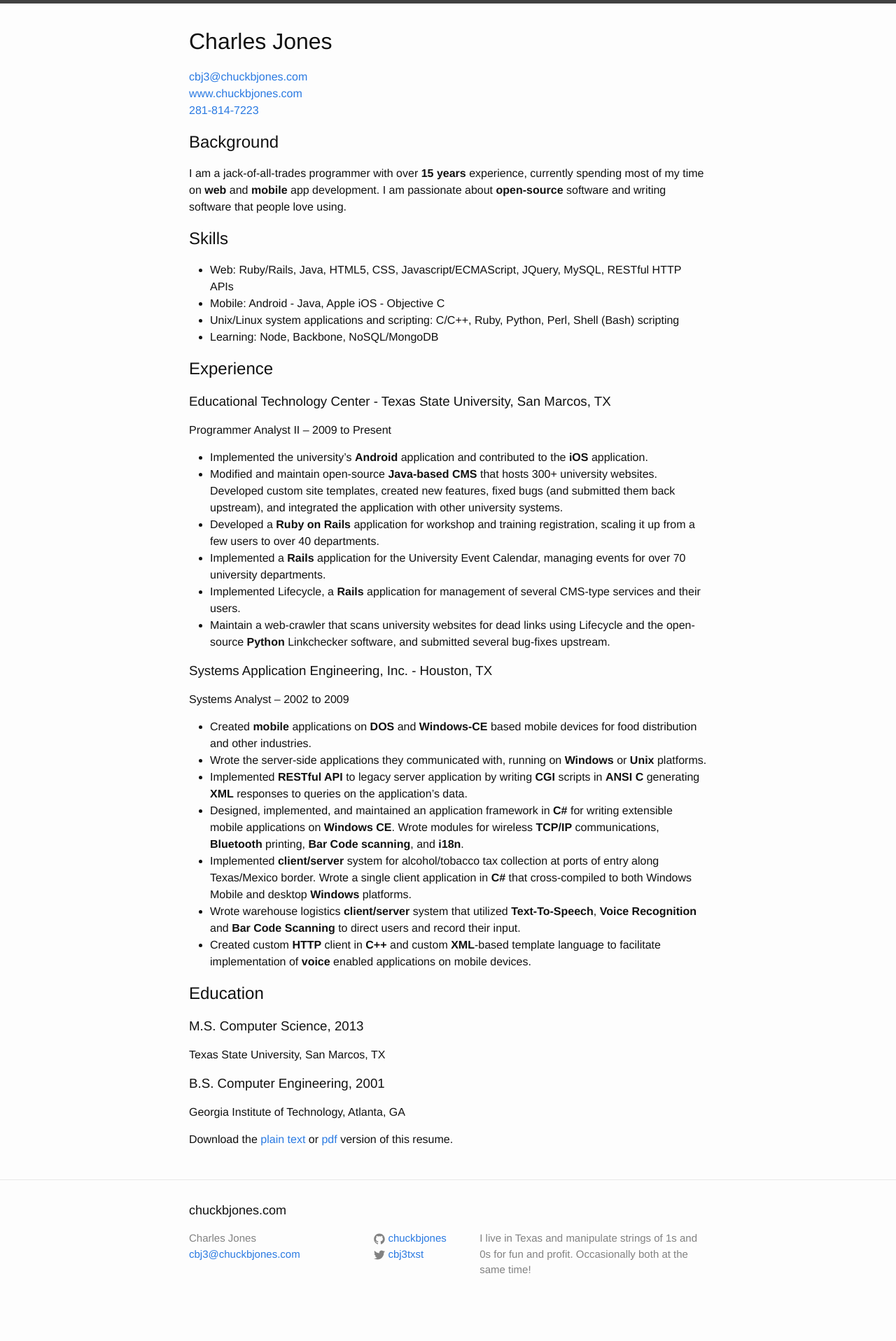
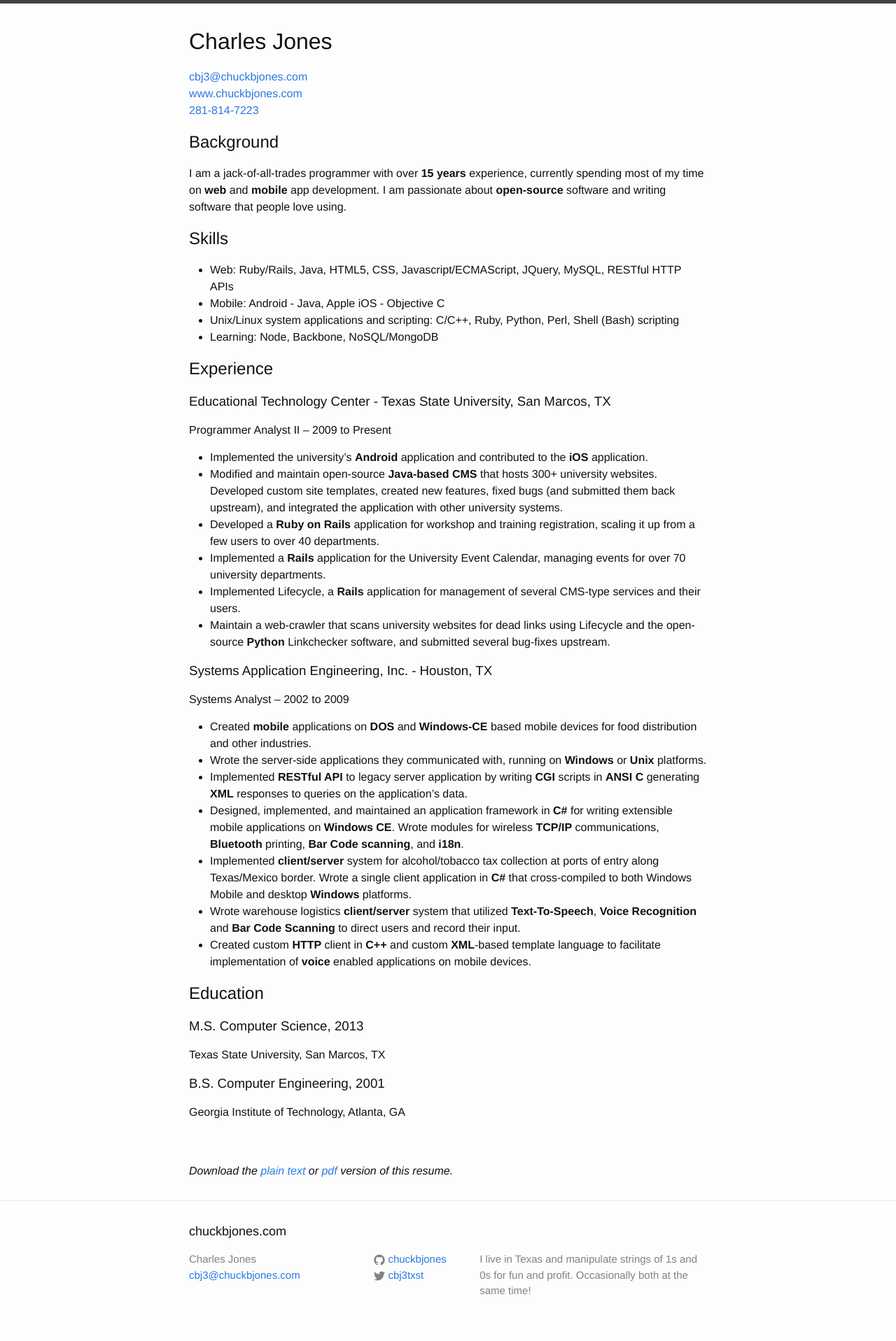
Before and after one commit to chuckbjones/chuckbjones.github.io, a Jekyll site: the page built from resume/index.markdown, in a window 1280 px wide. Shown: the whole page at 70% size. Built offline with Jekyll 4.4.1, drawn with Linux system fonts in a browser that asks for light colours; before the commit the page ends 1887 px from its top, so only the background shows below that.

Commit message:
Tweaked css for mobile and print.

```diff
--- a/_includes/head.html
+++ b/_includes/head.html
@@ -6,7 +6,8 @@
   <title>{% if page.title %}{{ page.title }}{% else %}{{ site.title }}{% endif %}</title>
   <meta name="description" content="{% if page.excerpt %}{{ page.excerpt | strip_html | strip_newlines | truncate: 160 }}{% else %}{{ site.description }}{% endif %}">
 
-  <link rel="stylesheet" href="{{ "/css/main.css" | prepend: site.baseurl }}">
+  <link rel="stylesheet" media="screen, projection" href="{{ "/css/main.css" | prepend: site.baseurl }}">
+  <link rel="stylesheet" media="print" href="{{ "/css/print.css" | prepend: site.baseurl }}">
   <link rel="canonical" href="{{ page.url | replace:'index.html','' | prepend: site.baseurl | prepend: site.url }}">
   <link rel="alternate" type="application/rss+xml" title="{{ site.title }}" href="{{ "/feed.xml" | prepend: site.baseurl | prepend: site.url }}" />
   <link rel="icon" href="{{ "/favicon.png" | prepend: site.baseurl }}">
--- a/_sass/_base.scss
+++ b/_sass/_base.scss
@@ -74,6 +74,14 @@
     }
 }
 
+@include media-query($on-palm) {
+    ul, ol {
+        margin-left: $spacing-unit / 1.5;
+    }
+    li {
+        margin-bottom: $spacing-unit / 2;
+    }
+}
 
 
 /**
--- a/_sass/_layout.scss
+++ b/_sass/_layout.scss
@@ -242,3 +242,11 @@
         }
     }
 }
+
+.resume-footer {
+    margin-top: $spacing-unit * 2;
+    p {
+        font-style: italic;
+        margin-bottom: 0;
+    }
+}
--- /dev/null
+++ b/css/print.scss
@@ -0,0 +1,71 @@
+---
+# Only the main Sass file needs front matter (the dashes are enough)
+---
+@charset "utf-8";
+
+
+
+// Our variables
+$base-font-family: Helvetica, Arial, sans-serif;
+$base-font-size:   14px;
+$small-font-size:  $base-font-size * 0.875;
+$base-line-height: 1.5;
+
+$spacing-unit:     30px;
+
+$text-color:       #000;
+$background-color: #fff;
+$brand-color:      #000;
+
+$grey-color:       #000;
+$grey-color-light: #000;
+$grey-color-dark:  #000;
+
+// Width of the content area
+$content-width:    800px;
+
+$on-palm:          600px;
+$on-laptop:        800px;
+
+
+
+// redefining media-query mixin from main.scss and making it a no-op for print.
+@mixin media-query($device) {
+    if false { @content; }
+}
+
+
+
+// Import partials from `sass_dir` (defaults to `_sass`)
+@import
+        "base"
+;
+
+
+
+// hide things we don't want to see in print
+.resume-footer, .site-footer {
+    display: none;
+}
+
+.resume-wrap {
+    h3:nth-of-type(2) {
+        page-break-before: always;
+        padding-top: $spacing-unit;
+    }
+}
+
+/**
+ * Set `margin-bottom` to maintain vertical rhythm
+ */
+p, blockquote, pre,
+ul, ol, dl, figure,
+%vertical-rhythm {
+    margin-bottom: $spacing-unit;
+}
+
+
+
+li {
+    margin-bottom: 4px;
+}
--- a/resume/charles_jones_resume.markdown
+++ b/resume/charles_jones_resume.markdown
@@ -21,7 +21,8 @@
 ## Experience
 
 ### Educational Technology Center - Texas State University, San Marcos, TX
-Programmer Analyst II -- 2009 to Present
+
+#### Programmer Analyst II -- 2009 to Present
 
 * Implemented the university's **Android** application and contributed to the **iOS** application.
 * Modified and maintain open-source **Java-based CMS** that hosts 300+ university websites. Developed custom site templates, created new features, fixed bugs (and submitted them back upstream), and integrated the application with other university systems.
@@ -32,7 +33,8 @@
 
 
 ### Systems Application Engineering, Inc. - Houston, TX
-Systems Analyst -- 2002 to 2009
+
+#### Systems Analyst -- 2002 to 2009
 
 * Created **mobile** applications on **DOS** and **Windows-CE** based mobile devices for food distribution and other industries.
 * Wrote the server-side applications they communicated with, running on **Windows** or **Unix** platforms.
--- a/resume/index.markdown
+++ b/resume/index.markdown
@@ -3,6 +3,10 @@
 header: false
 ---
 
+<div class="resume-wrap" markdown="1">
 {% include_relative charles_jones_resume.markdown %}
+</div>
 
-Download the [plain text](/resume/charles_jones_resume.markdown) or [pdf](/resume/charles_jones_resume.pdf) version of this resume.
+<div class="resume-footer" markdown="1">
+  Download the [plain text](/resume/charles_jones_resume.markdown) or [pdf](/resume/charles_jones_resume.pdf) version of this resume.
+</div>
```
Also changed, not shown: 1 other file.
